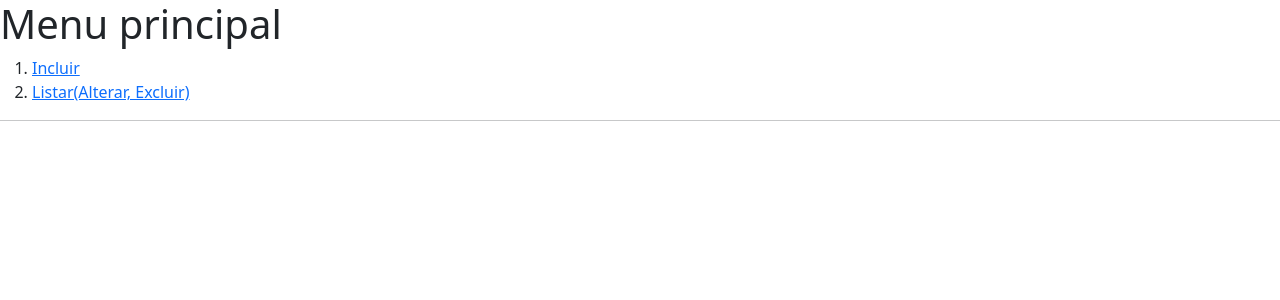
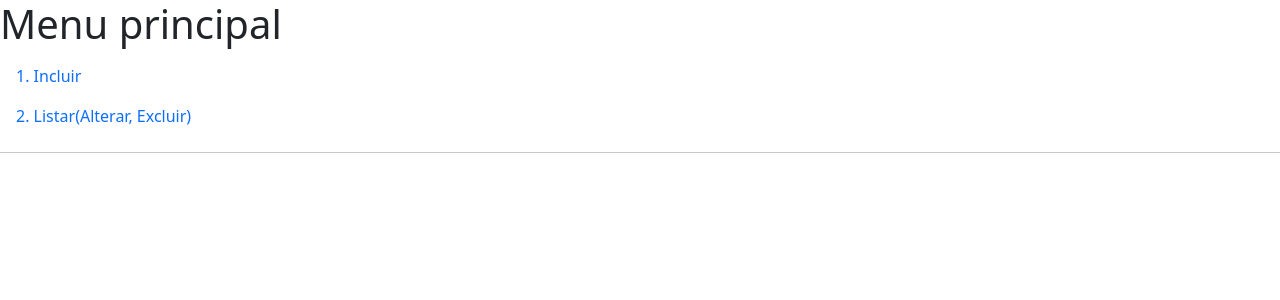
Before and after one commit to osmarbraz/cadastrocliente_reactjs_bootstrap_v1, a React (Create React App) app: page / in a window 1280 px wide. Shown: the top 300 px of the page. Built offline with nearby package versions, Linux system fonts and the light colour scheme.

Commit message:
Layout do menu principal.

```diff
--- a/src/App.js
+++ b/src/App.js
@@ -1,8 +1,8 @@
 // Import de bibliotecas
 import './App.css';
 import { useState , useEffect } from 'react';
-import {BrowserRouter, Routes, Route, Outlet, Link, useNavigate, useParams} from "react-router-dom";
-import { Form, Button, Table } from 'react-bootstrap';
+import {BrowserRouter, Routes, Route, Outlet, useNavigate, useParams} from "react-router-dom";
+import { Form, Button, Table, Nav } from 'react-bootstrap';
 
 // Define o endereço do servidor
 const endereco_servidor = 'http://localhost:8000';
@@ -18,21 +18,15 @@ function Layout(){
   return (
     <>
       <h1>Menu principal</h1>
-      <nav>
-        <ol>
-          <li>
-            <Link to="/frmcadastrocliente/-1">
-              Incluir
-            </Link>
-          </li>
-          <li>
-            <Link to="/listarcliente">
-              Listar(Alterar, Excluir)
-            </Link>
-          </li>
-        </ol>
-        <hr />
-      </nav>
+      <Nav defaultActiveKey="/" className="flex-column">
+        <Nav.Item as="incluir">
+          <Nav.Link href="/frmcadastrocliente/-1">1. Incluir</Nav.Link>
+        </Nav.Item>
+        <Nav.Item as="listar">
+          <Nav.Link href="/frmlistarcliente">2. Listar(Alterar, Excluir)</Nav.Link>
+        </Nav.Item>
+      </Nav>
+      <hr />
       <Outlet />
     </>
   )
@@ -273,7 +267,7 @@ function MenuPrincipal() {
           <Route path='/' element={<Layout />}>
             <Route path='frmcadastroCliente/:alterarId' element={<FrmCadastroCliente />} />
             <Route path='frmexcluircliente/:clienteId' element={<FrmExcluirCliente />} />
-            <Route path='listarcliente' element={<FrmListarCliente />} />
+            <Route path='frmlistarcliente' element={<FrmListarCliente />} />
             <Route path='*' element={<NoPage />} />
           </Route>
         </Routes>
```
